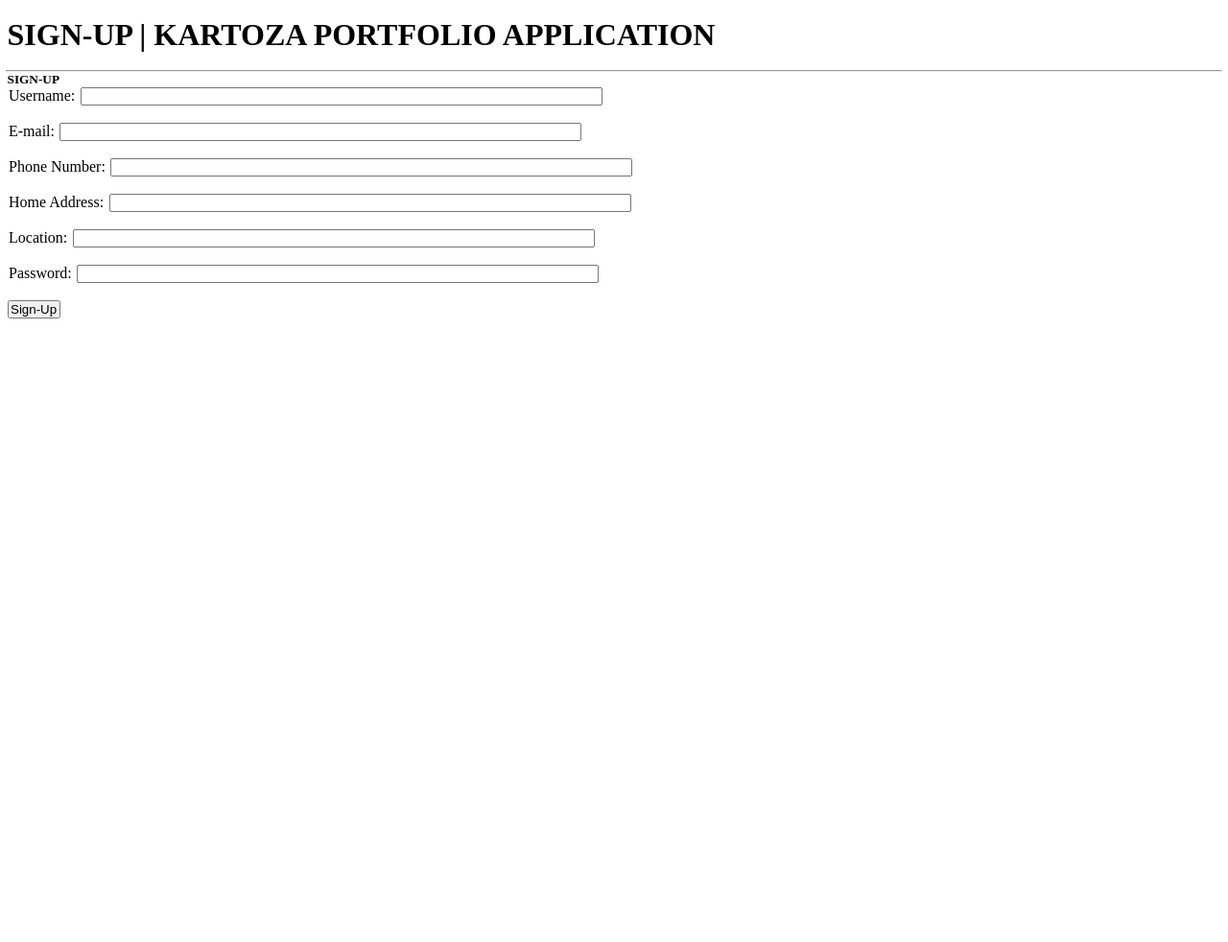
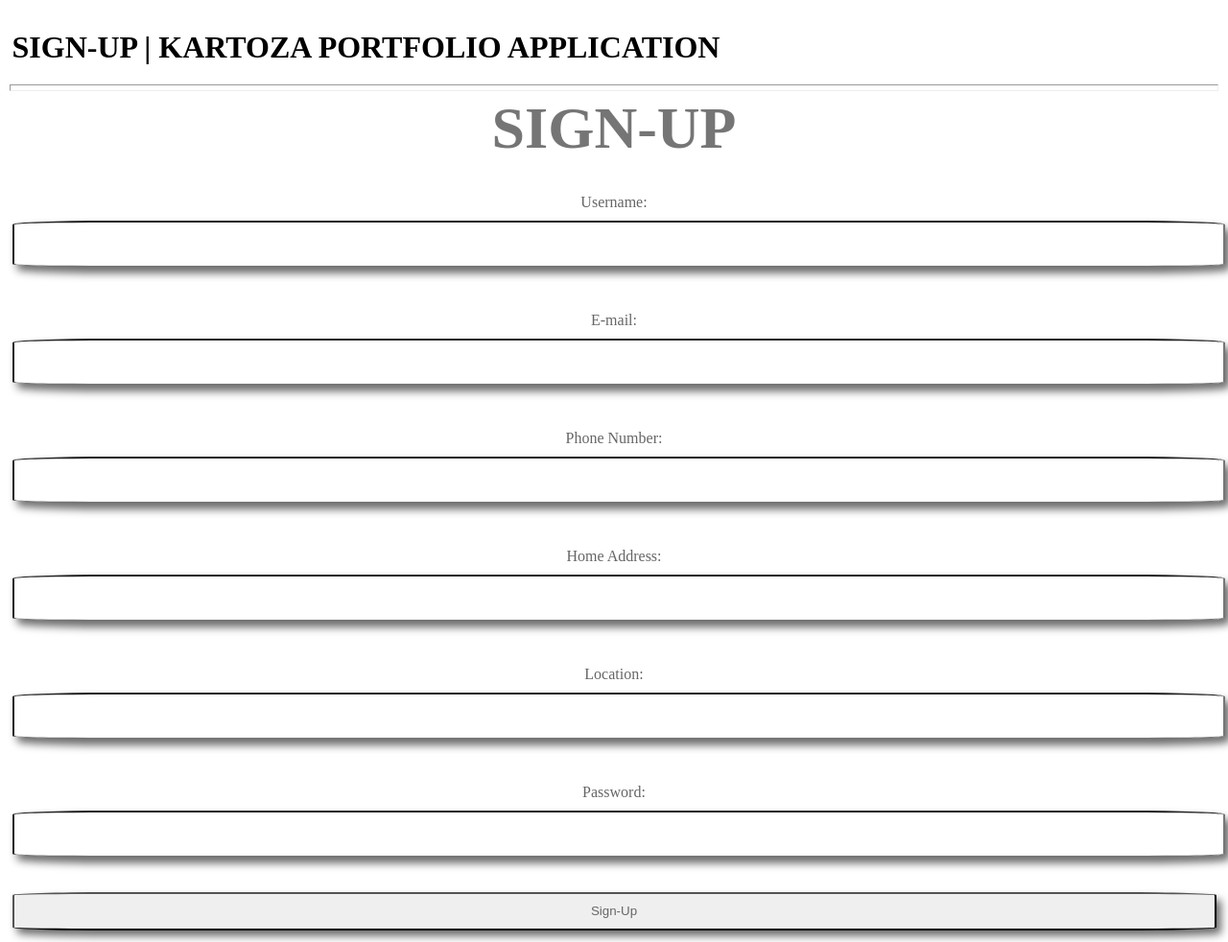
Before and after one commit to Owzaa/kartoza-work, a Django app: page /sign-up/ in a window 1280 px wide. Shown: the whole page at 96% size. Before the commit the page ends 332 px from the top, so only its background shows below. Run offline with Django 4.2, Linux system fonts and the light colour scheme.

Commit message:
commit on master

```diff
--- a/portfolioAsess/account/models.py
+++ b/portfolioAsess/account/models.py
@@ -27,4 +27,4 @@ def create_user(sender,instance,created, **kwargs):
 #@receiver saving our userProfile instance object
 @receiver (post_save,sender=User)
 def create_user_profile(instance, **kwargs):
-        instance.create_user_profile.save()
+        instance.save()
--- a/portfolioAsess/folioApp/static/css/portfolio.css
+++ b/portfolioAsess/folioApp/static/css/portfolio.css
@@ -1,5 +1,54 @@
+/* Author: Olwethu Theo Nyondo */
+/* Date: 02 May 2022 */
+/* link: portfolio.CSS script for Layout */
+
+
 * {
+    justify-content: center;
 margin:auto;
-padding: 0% 1.5px;
+padding: 2.5px;
+padding: top 5px;
+}
+.form-row{
+    display: block;
+    justify-content: center;
+    justify-items: center;
+    margin:auto;
+}
+.Container{
+    display: inline;
+    justify-content: center;
+}
 
+
+form{
+    display: flexbox;
+    justify-content: center;
 }
+
+/* All Input attributes styling */
+
+input{
+    display: flex;
+    width: 100%;
+    justify-content: center;
+    height: 40px;
+    color: #666;
+    box-shadow: 5px 6px 8px 0px rgba(20, 20, 20, 0.616);
+    border-radius: 8%;
+}
+
+label{
+    display:inline-flex;
+    justify-content:flex-start;
+    padding: 10px;
+    color: #666;
+}
+.signupText{
+
+    display: flex ;
+    justify-content: center;
+    color: rgba(82, 82, 82, 0.795);
+    font-size: 62px;
+    font-weight: 900;
+}
--- a/portfolioAsess/folioApp/templates/base/base.html
+++ b/portfolioAsess/folioApp/templates/base/base.html
@@ -1,9 +1,5 @@
 {% load static   %}
 <!DOCTYPE html>
-<!--[if lt IE 7]>      <html class="no-js lt-ie9 lt-ie8 lt-ie7"> <![endif]-->
-<!--[if IE 7]>         <html class="no-js lt-ie9 lt-ie8"> <![endif]-->
-<!--[if IE 8]>         <html class="no-js lt-ie9"> <![endif]-->
-<!--[if gt IE 8]>      <html class="no-js"> <!--<![endif]-->
 <html>
     <head>
         <meta charset="utf-8">
--- a/portfolioAsess/folioApp/templates/sign-up/sign-up.html
+++ b/portfolioAsess/folioApp/templates/sign-up/sign-up.html
@@ -1,46 +1,46 @@
 {% extends 'base/base.html' %}
-{%block title%} SIGN-UP | Portfolio Application {% endblock %}
 
 {% block content%}
-<div class="container">
+<div class="formContainer">
     <span class="HeaderTextContainer">
-        <h1 class="HeaderText">SIGN-UP | KARTOZA PORTFOLIO APPLICATION </h1>
+   <h1 class="HeaderText"> SIGN-UP | KARTOZA PORTFOLIO APPLICATION  </h1>
     </span>
     <hr/>
-    <h5 class="text aligned-center"> SIGN-UP </h5>
-<form row=4 class="row" action="/userProfileForm/" method="get">
+    <h5 class="signupText"> SIGN-UP </h5>
+    <br/>
+<form row=4 class="form-row" action="/userProfileForm/" method="get">
 
 <!--Username form Field-->
     <label for="username"> Username: </label>
-    <input id="username"  size=65 type="text" name="username" maxlength="30" required>
+    <input id="username" size=55 type="text" name="username" maxlength="30" required>
 <br/>
 <br/>
 <!--userEmail Field-->
 <label for="Email"> E-mail: </label>
-<input id="Email" size=65 type="email" name="Email" required>
+<input id="Email" size=55 type="email" name="Email" required>
 <br/>
 <br/>
 <label for="phone_number"> Phone Number: </label>
-<input id="phone_number" size=65 type="text" name="phone_number" maxlength="10" required>
+<input id="phone_number" size=55type="text" name="phone_number" maxlength="10" required>
 <br/>
 <br/>
 <!--Username form Field-->
 <label for="home_address"> Home Address: </label>
-<input id="home_address"  size=65 type="textInputField" name="home_address" required>
+<input id="home_address"  size=55 type="text" name="home_address" required>
 <br/>
 <br/>
 <label for="location"> Location: </label>
-<input id="location" size=65 type="text" name="location" required>
+<input id="location" size=55 type="text" name="location" required>
 <br/>
 <br/>
 
 <!--Password Form Field -->
     <label for="Password"> Password: </label>
-    <input id="Password" size=65  type="Password" name="Password" required>
+    <input id="Password" size=55 type="Password" name="Password" required>
 <br/>
 <br/>
 <!--submit form button-->
-<input type="submit" size=35 value="Sign-Up">
+<input class="button" type="submit" size=35 value="Sign-Up">
 </form>
 
 {% endblock%}
```
Also changed, not shown: portfolioAsess/account/forms.py (+7 -2 lines).
